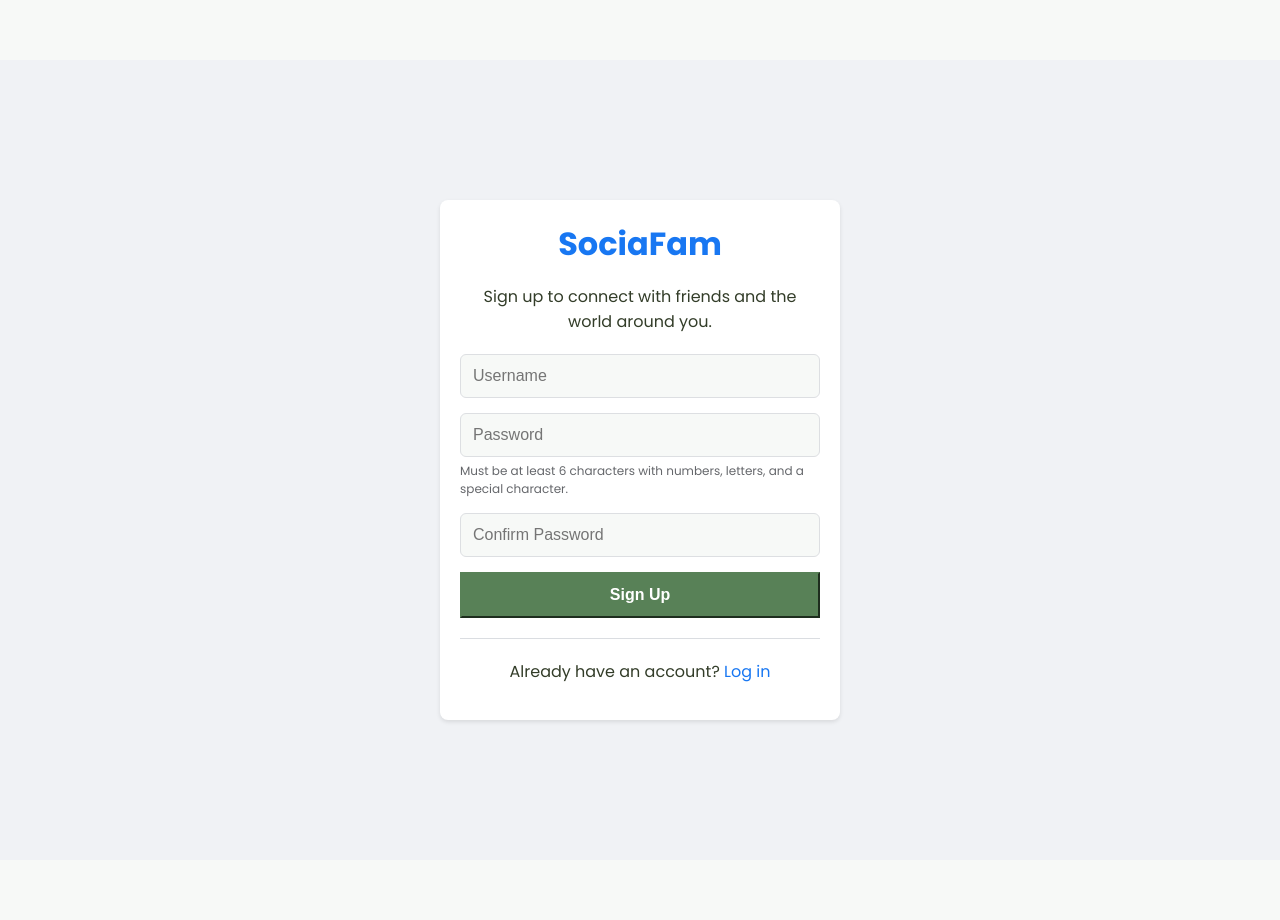
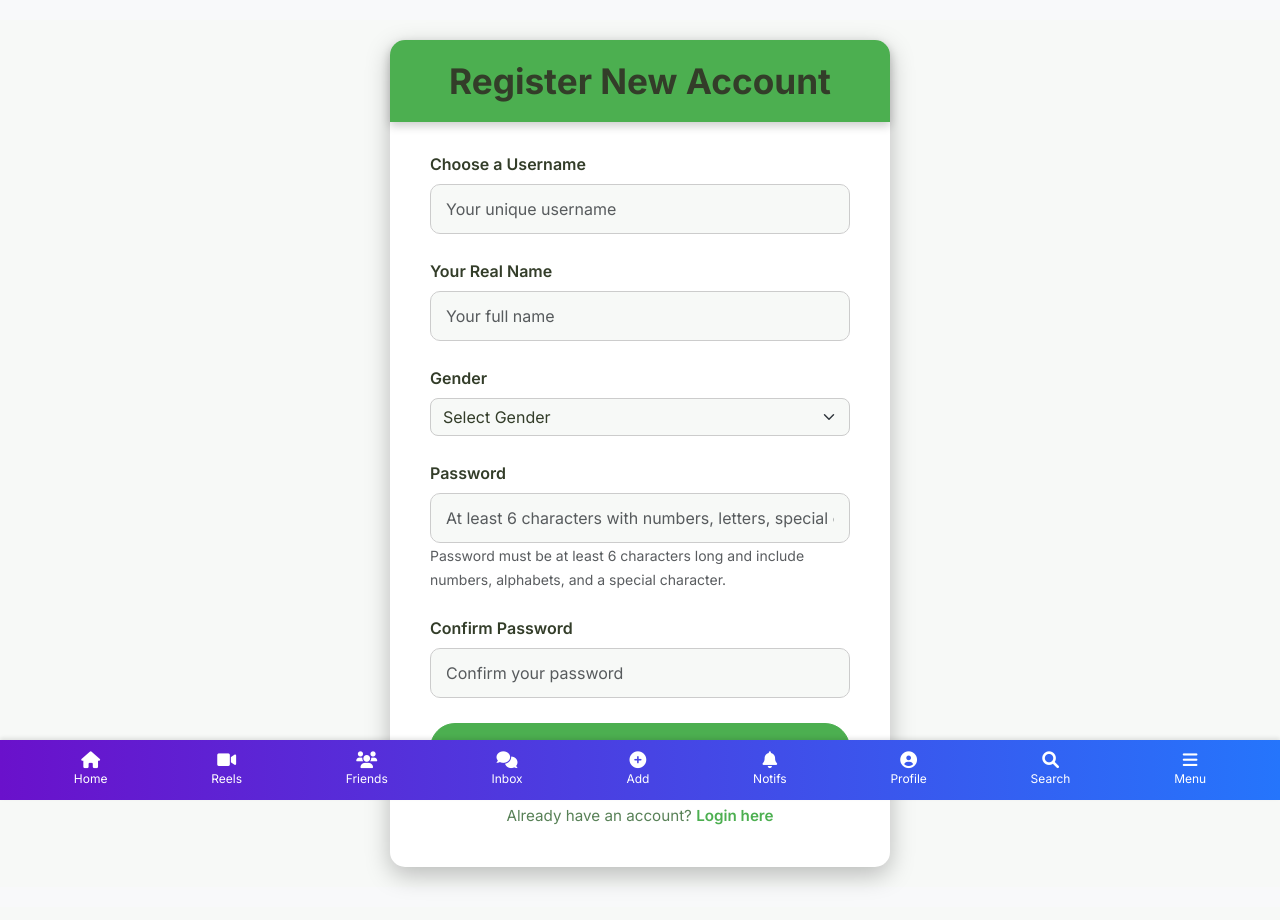
Before and after one commit to Hencheng2/sociafum, a Flask app: page /register in a window 1280 px wide. After the commit the page ends 885 px from the top, so only its background shows below. Run offline with Flask 3, Linux system fonts and the light colour scheme.

Commit message:
Update register.html

```diff
--- a/templates/register.html
+++ b/templates/register.html
@@ -1,126 +1,216 @@
-<!DOCTYPE html>
-<html lang="en">
-<head>
-    <meta charset="UTF-8">
-    <meta name="viewport" content="width=device-width, initial-scale=1.0">
-    <title>Register - SociaFam</title>
-    <link rel="stylesheet" href="https://cdnjs.cloudflare.com/ajax/libs/font-awesome/6.4.0/css/all.min.css">
-    <link rel="stylesheet" href="{{ url_for('static', filename='css/style.css') }}">
+{% extends "base.html" %}
+
+{% block title %}Register{% endblock %}
+
+{% block content %}
 <style>
-        .auth-container {
-            display: flex;
-            justify-content: center;
-            align-items: center;
-            min-height: 100vh;
-            background-color: #f0f2f5;
+    /* Custom styles for the registration page */
+    body {
+        padding-top: 0;
+        padding-bottom: 0; /* No footer padding as it's a focused form page */
+        overflow-x: hidden;
     }
 
-        .auth-card {
-            background-color: white;
-            border-radius: 8px;
-            box-shadow: 0 2px 4px rgba(0, 0, 0, 0.1);
-            padding: 20px;
-            width: 400px;
-            max-width: 90%;
+    .register-container {
+        display: flex;
+        align-items: center;
+        justify-content: center;
+        min-height: 100vh; /* Full viewport height */
+        background-color: var(--background-light);
+        padding: 20px 15px;
     }
 
-        .auth-header {
+    .register-card {
+        background-color: var(--card-background);
+        border-radius: 15px;
+        box-shadow: 0 8px 25px var(--shadow-strong);
+        padding: 40px;
+        max-width: 500px;
+        width: 100%;
         text-align: center;
+    }
+
+    .register-card-header {
+        background-color: var(--primary-color);
+        color: white;
+        padding: 20px;
+        border-top-left-radius: 15px;
+        border-top-right-radius: 15px;
+        margin: -40px -40px 30px -40px; /* Adjust to sit perfectly at the top of the card */
+        box-shadow: 0 4px 10px rgba(0,0,0,0.2);
+    }
+
+    .register-card-header h2 {
+        margin: 0;
+        font-weight: 700;
+        font-size: 2.2em;
+    }
+
+    .form-group {
+        margin-bottom: 25px;
+        text-align: left;
+    }
+
+    .form-label {
+        font-weight: 600;
+        color: var(--primary-text);
+        margin-bottom: 8px;
+        display: block; /* Ensure label is block for proper spacing */
+    }
+
+    .form-control {
+        border-radius: 10px;
+        padding: 12px 15px;
+        border: 1px solid var(--input-border-color);
+        background-color: var(--background-light);
+        color: var(--primary-text);
+    }
+    .form-control:focus {
+        border-color: var(--primary-color);
+        box-shadow: 0 0 0 0.2rem rgba(88, 129, 87, 0.25);
+    }
+
+    .btn-register {
+        background-color: var(--primary-color);
+        border-color: var(--primary-color);
+        color: white;
+        padding: 14px 25px;
+        border-radius: 25px;
+        font-size: 1.1em;
+        font-weight: 600;
+        width: 100%;
+        transition: background-color 0.2s ease, border-color 0.2s ease, transform 0.2s ease;
+    }
+    .btn-register:hover {
+        background-color: var(--primary-color-dark);
+        border-color: var(--primary-color-dark);
+        transform: translateY(-2px);
+    }
+
+    .login-link-section {
+        margin-top: 25px;
+        font-size: 0.95em;
+        color: var(--secondary-text);
+    }
+    .login-link-section a {
+        color: var(--primary-color);
+        font-weight: 600;
+    }
+
+    .alert-container {
         margin-bottom: 20px;
     }
 
-        .auth-logo {
-            font-size: 32px;
-            font-weight: bold;
-            color: #1877f2;
-            margin-bottom: 10px;
+    /* Responsive adjustments */
+    @media (max-width: 768px) {
+        .register-card {
+            padding: 30px;
+        }
+        .register-card-header {
+            margin: -30px -30px 25px -30px;
+        }
+        .register-card-header h2 {
+            font-size: 2em;
+        }
+        .form-group {
+            margin-bottom: 20px;
+        }
+        .form-control {
+            padding: 10px 12px;
+        }
+        .btn-register {
+            padding: 12px 20px;
+            font-size: 1em;
+        }
+        .login-link-section {
+            font-size: 0.9em;
+        }
     }
 
-        .auth-form .form-group {
-            margin-bottom: 15px;
+    @media (max-width: 480px) {
+        .register-card {
+            padding: 25px;
+            box-shadow: none; /* Less shadow on very small screens */
         }
-
-        .auth-form .form-control {
-            width: 100%;
-            padding: 12px;
-            border: 1px solid #dddfe2;
-            border-radius: 6px;
-            font-size: 16px;
+        .register-card-header {
+            margin: -25px -25px 20px -25px;
+            padding: 15px;
         }
-
-        .auth-form .btn {
-            width: 100%;
-            padding: 12px;
-            font-size: 16px;
-            font-weight: 600;
+        .register-card-header h2 {
+            font-size: 1.8em;
         }
-
-        .auth-divider {
-            border-top: 1px solid #dadde1;
-            margin: 20px 0;
+        .form-group {
+            margin-bottom: 18px;
         }
-
-        .auth-footer {
-            text-align: center;
+        .form-label {
+            font-size: 0.9em;
         }
-
-        .auth-footer a {
-            color: #1877f2;
-            text-decoration: none;
+        .form-control {
+            padding: 9px 10px;
+            font-size: 0.9em;
         }
-
-        .password-requirements {
-            font-size: 12px;
-            color: #65676b;
-            margin-top: 5px;
+        .btn-register {
+            padding: 10px 18px;
+            font-size: 0.95em;
+        }
+        .login-link-section {
+            font-size: 0.85em;
+        }
     }
 </style>
-</head>
-<body>
-    <div class="auth-container">
-        <div class="auth-card">
-            <div class="auth-header">
-                <div class="auth-logo">SociaFam</div>
-                <p>Sign up to connect with friends and the world around you.</p>
+
+<div class="register-container">
+    <div class="register-card">
+        <div class="register-card-header">
+            <h2>Register New Account</h2>
         </div>
 
+        {# Flash messages container #}
         {% with messages = get_flashed_messages(with_categories=true) %}
             {% if messages %}
-                    <div class="flash-messages">
+                <div class="alert-container">
                     {% for category, message in messages %}
-                            <div class="flash flash-{{ category }}">{{ message }}</div>
+                        <div class="alert alert-{{ category }} alert-dismissible fade show" role="alert">
+                            {{ message | safe }}
+                            <button type="button" class="btn-close" data-bs-dismiss="alert" aria-label="Close"></button>
+                        </div>
                     {% endfor %}
                 </div>
             {% endif %}
         {% endwith %}
 
-            <form class="auth-form" method="POST" action="{{ url_for('register') }}">
+        <form action="{{ url_for('register') }}" method="POST">
             <div class="form-group">
-                    <input type="text" class="form-control" name="username" placeholder="Username" required>
+                <label for="username" class="form-label">Choose a Username</label>
+                <input type="text" class="form-control" id="username" name="username" required value="{{ form_data.username if form_data else '' }}" placeholder="Your unique username">
             </div>
-
             <div class="form-group">
-                    <input type="password" class="form-control" name="password" placeholder="Password" required>
-                    <div class="password-requirements">
-                        Must be at least 6 characters with numbers, letters, and a special character.
+                <label for="originalName" class="form-label">Your Real Name</label>
+                <input type="text" class="form-control" id="originalName" name="originalName" required value="{{ form_data.originalName if form_data else '' }}" placeholder="Your full name">
+            </div>
+            <div class="form-group">
+                <label for="gender" class="form-label">Gender</label>
+                <select class="form-select" id="gender" name="gender" required>
+                    <option value="">Select Gender</option>
+                    <option value="Male" {% if form_data and form_data.gender == 'Male' %}selected{% endif %}>Male</option>
+                    <option value="Female" {% if form_data and form_data.gender == 'Female' %}selected{% endif %}>Female</option>
+                    <option value="Other" {% if form_data and form_data.gender == 'Other' %}selected{% endif %}>Other</option>
+                </select>
+            </div>
+            <div class="form-group">
+                <label for="password" class="form-label">Password</label>
+                <input type="password" class="form-control" id="password" name="password" required minlength="6" placeholder="At least 6 characters with numbers, letters, special characters">
+                <small class="form-text text-muted text-start mt-2">Password must be at least 6 characters long and include numbers, alphabets, and a special character.</small>
+            </div>
+            <div class="form-group">
+                <label for="confirmPassword" class="form-label">Confirm Password</label>
+                <input type="password" class="form-control" id="confirmPassword" name="confirmPassword" required minlength="6" placeholder="Confirm your password">
+            </div>
+            <button type="submit" class="btn btn-primary btn-register">Register</button>
+        </form>
+        <div class="login-link-section">
+            Already have an account? <a href="{{ url_for('login') }}">Login here</a>
         </div>
     </div>
-
-                <div class="form-group">
-                    <input type="password" class="form-control" name="confirm_password" placeholder="Confirm Password" required>
 </div>
-
-                <div class="form-group">
-                    <button type="submit" class="btn btn-primary">Sign Up</button>
-                </div>
-
-                <div class="auth-divider"></div>
-
-                <div class="auth-footer">
-                    <p>Already have an account? <a href="{{ url_for('login') }}">Log in</a></p>
-                </div>
-            </form>
-        </div>
-    </div>
-</body>
-</html>
+{% endblock %}
```
Lines whose indentation alone changed are shown as unchanged.
